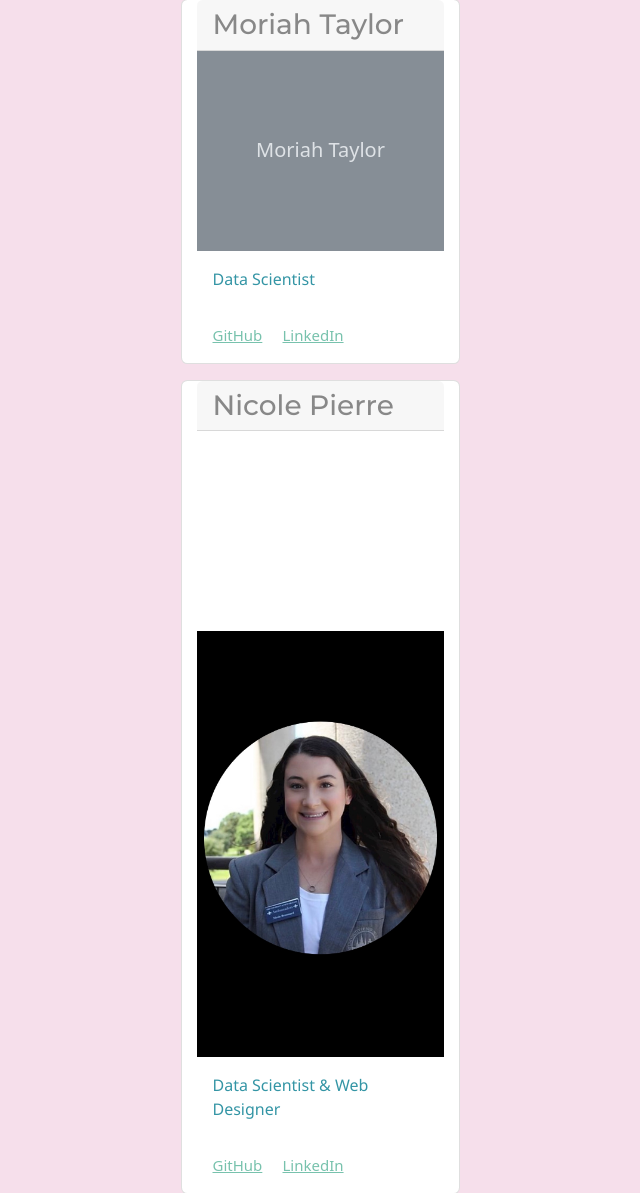
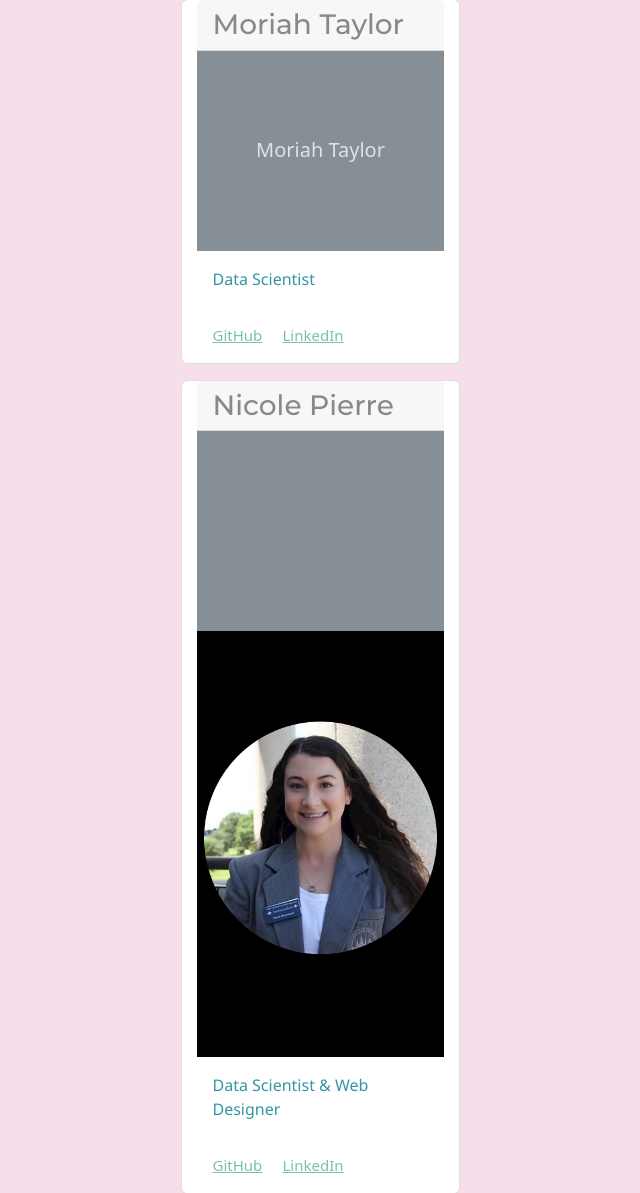
Before and after one commit to nicpie-bit/Minimum-Wage-Analysis, a Flask app: page /about.html in a window 1280 px wide. Shown: the part 71-1264 px from the top of the page, without its empty margins (320-960 px from the left). Run offline with Flask 2, Linux system fonts and the light colour scheme; some libraries are stand-ins or nearby versions.

Commit message:
add image

```diff
--- a/templates/about.html
+++ b/templates/about.html
@@ -54,7 +54,9 @@
             <div class="card mb-3 col-md-3" style="margin-right: auto; margin-left: auto;">
                 <h3 class="card-header">Nicole Pierre</h3>
                 <svg xmlns="/images/Nicole_Pierre.jpg" class="d-block user-select-none" width="100%" height="200" aria-label="Placeholder: Image cap" focusable="false" role="img" preserveAspectRatio="xMidYMid slice" viewBox="0 0 318 180" style="font-size:1.125rem;text-anchor:middle">
-                    <img src="/images/Nicole_Pierre.jpg" class="profile-pic" alt="Nicole Pierre">
+                    <rect width="100%" height="100%" fill="#868e96">
+                        <img src="/images/Nicole_Pierre.jpg" class="profile-pic" alt="Nicole Pierre">
+                    </rect>
                 </svg>
                 <div class="card-body">
                     <p class="card-text">Data Scientist & Web Designer</p>
```
